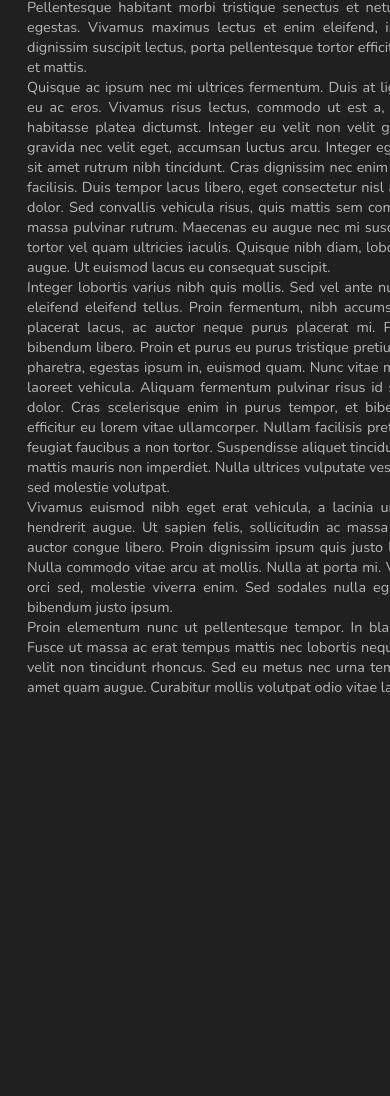
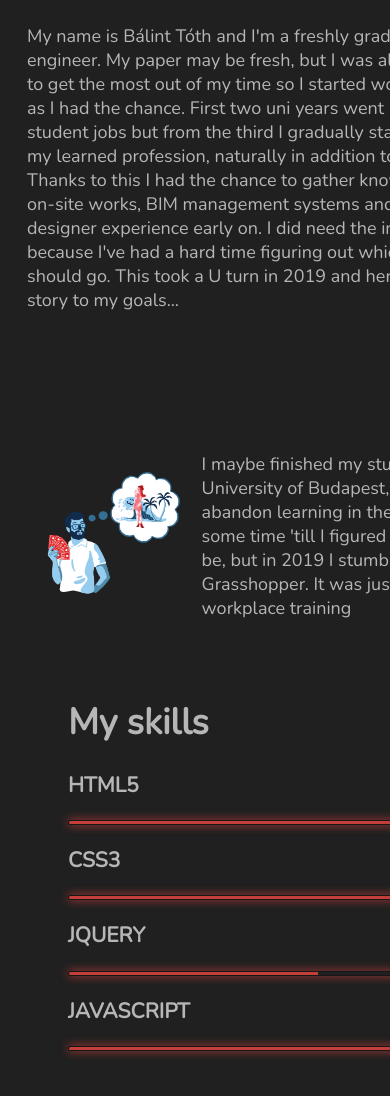
Before and after one commit to KennyKa/KennyKa.github.io, a plain HTML site: page cwsite/index.html in a window 390 px wide. Shown: the part 280-1376 px from the top of the page. Before the commit the page ends 991 px from the top, so only its background shows below. Drawn offline with nearby package versions, Linux system fonts and the light colour scheme.

Commit message:
About page changes

```diff
--- a/cwsite/index.html
+++ b/cwsite/index.html
@@ -77,37 +77,49 @@
             <!-- About start -->
             <div class="panel active" id="about">
                 <h1 class="title">About me</h1>
-                <div class="description">
-                    <p>
-                        Lorem ipsum dolor sit amet, consectetur adipiscing elit. Nam faucibus congue nulla, sit amet imperdiet dui tincidunt a.
-                        Donec turpis ante, dictum at dolor aliquet, pulvinar tempor purus. Pellentesque habitant morbi tristique senectus et
-                        netus et malesuada fames ac turpis egestas. Praesent non ex venenatis, volutpat tortor sed, pretium magna. Pellentesque
-                        habitant morbi tristique senectus et netus et malesuada fames ac turpis egestas. Vivamus maximus lectus et enim
-                        eleifend, in tristique erat commodo. Etiam dignissim suscipit lectus, porta pellentesque tortor efficitur in. Nullam
-                        vehicula sit amet mi et mattis.<br>Quisque ac ipsum nec mi ultrices fermentum. Duis at ligula semper arcu efficitur
-                        efficitur eu ac eros. Vivamus risus lectus, commodo ut est a, dignissim fringilla sapien. In hac habitasse platea dictumst.
-                        Integer eu velit non velit gravida congue. Donec nisl turpis, gravida nec velit eget, accumsan luctus arcu. Integer
-                        egestas odio nec ipsum malesuada, sit amet rutrum nibh tincidunt. Cras dignissim nec enim id iaculis. Morbi maximus
-                        facilisis facilisis. Duis tempor lacus libero, eget consectetur nisl aliquam vel. Donec sit amet porta dolor. Sed
-                        convallis vehicula risus, quis mattis sem commodo vel. Integer quis felis eget massa pulvinar rutrum. Maecenas eu augue
-                        nec mi suscipit semper id nec diam. Sed non tortor vel quam ultricies iaculis. Quisque nibh diam, lobortis eu velit
-                        eget, facilisis gravida augue. Ut euismod lacus eu consequat suscipit.<br>Integer lobortis varius nibh quis mollis. Sed
-                        vel ante nunc. Ut sem mi, porta ac nulla ut, eleifend eleifend tellus. Proin fermentum, nibh accumsan porttitor molestie,
-                        quam arcu placerat lacus, ac auctor neque purus placerat mi. Phasellus non volutpat turpis, id bibendum libero. Proin
-                        et purus eu purus tristique pretium ut vitae nisi.Phasellus at augue pharetra, egestas ipsum in, euismod quam. Nunc
-                        vitae massa nunc. Sed convallis odio vel laoreet vehicula. Aliquam fermentum pulvinar risus id sollicitudin. Aenean
-                        nec interdum dolor. Cras scelerisque enim in purus tempor, et bibendum dui egestas. Pellentesque efficitur eu lorem
-                        vitae ullamcorper. Nullam facilisis pretium nunc. Donec ut velit id ligula feugiat faucibus a non tortor. Suspendisse
-                        aliquet tincidunt dui a placerat. Proin consequat mattis mauris non imperdiet. Nulla ultrices vulputate vestibulum.
-                        Suspendisse iaculis nulla sed molestie volutpat.<br>Vivamus euismod nibh eget erat vehicula, a lacinia urna
-                        sollicitudin. Suspendisse non hendrerit augue. Ut sapien felis, sollicitudin ac massa id, pharetra tristique sem. Nulla
-                        auctor congue libero. Proin dignissim ipsum quis justo luctus, varius suscipit dui facilisis. Nulla commodo vitae arcu
-                        at mollis. Nulla at porta mi. Vivamus neque leo, venenatis non orci sed, molestie viverra enim. Sed sodales nulla eget
-                        lacus vehicula placerat. Etiam bibendum justo ipsum.<br>Proin elementum nunc ut pellentesque tempor. In blandit justo
-                        ac consectetur feugiat. Fusce ut massa ac erat tempus mattis nec lobortis neque. In quis lacus diam. Duis iaculis velit
-                        non tincidunt rhoncus. Sed eu metus nec urna tempor varius sed nec sem. Nam sit amet quam augue. Curabitur mollis volutpat
-                        odio vitae lacinia. Nam a malesuada lectus.
-                    </p>
+                <div class="subtitle left">Who am I?</div>
+                <div class="about first">
+                    <div class="about-description first">
+                        <p>My name is Bálint Tóth and I'm a freshly graduated structural engineer. My paper may be fresh, but I was always motivated
+                            to get the most out of my time so I started working as soon as I had the chance. First two uni years went by with various
+                            student jobs but from the third I gradually started to work in my learned profession, naturally in addition to my studies.
+                            Thanks to this I had the chance to gather knowledge about on-site works, BIM management systems and also get some designer
+                            experience early on. I did need the information because I've had a hard time figuring out which direction I should go.
+                            This took a U turn in 2019 and here it goes the story to my goals...
+                        </p>
+                    </div>
+                    <div class="about-img first">
+                        <img src="svg_img/flame-1384.png" alt="">
+                    </div>
+                </div>
+                <div class="subtitle right">My goals</div>
+                <div class="about second">
+                    <div class="about-description second">
+                        <p>I maybe finished my studies at Technical University of Budapest, but I'm not planing to abandon learning in the near
+                            future. It did take some time 'till I figured out what my way should be, but in 2019 I stumbled upon Rhino 3D and
+                            Grasshopper. It was just a side note at a workplace
+                            training</p>
+                    </div>
+                    <div class="about-img second">
+                        <img src="svg_img/cherry-591.png" alt="">
+                    </div>
+                </div>
+                <div class="skill-wrapper">
+                    <h1>My skills</h1>
+                    <ul class="skill-ul">
+                        <li class="skill-item">
+                            <h3>HTML5</h3><span class="bar"><span class="html"></span></span>
+                        </li>
+                        <li class="skill-item">
+                            <h3>CSS3</h3><span class="bar"><span class="css"></span></span>
+                        </li>
+                        <li class="skill-item">
+                            <h3>JQUERY</h3><span class="bar"><span class="jquery"></span></span>
+                        </li>
+                        <li class="skill-item">
+                            <h3>JAVASCRIPT</h3><span class="bar"><span class="javascript"></span></span>
+                        </li>
+                    </ul>
                 </div>
             </div>
             <!-- About end -->
--- a/cwsite/styles.css
+++ b/cwsite/styles.css
@@ -268,6 +268,7 @@ main .left-content{
     padding-left: 1.5rem;
     min-width: 600px;
     max-width: 850px;
+    width: 1000px;
     margin-right: auto;
     display: flex;
     max-height: 100vh;
@@ -523,6 +524,106 @@ main .right-content{
     transition: 0.2s ease-out;
 }
 
+.subtitle.left {
+    width: 100%;
+    margin-top: 30px;
+    margin-left: 10%;
+    font-size: 3rem;
+}
+
+.subtitle.right {
+    width: 100%;
+    margin-top: 30px;
+    margin-right: 10%;
+    font-size: 3rem;
+    text-align: end;
+}
+
+.about {
+    display: flex;
+    width: 100%;
+/*     background: green; */
+    min-height: 10rem;
+    align-items: center;
+}
+
+.about img{
+    width: 100%;
+    height: auto;
+}
+
+.about-description.first{
+    width: 85%;
+}
+
+.about-description.second {
+    width: 70%;
+}
+
+.about-img.first{
+    width: 15%
+}
+
+.about-img.second {
+    width: 30%
+}
+
+.about.second {
+    flex-direction: row-reverse;
+}
+
+.skill-wrapper {
+    width: 500px;
+    margin: 60px auto;
+    color: var(--text-primary);
+}
+
+.skill-ul {
+    list-style: none;
+    padding-left: 0;
+/*     columns: 2;
+    -webkit-columns: 2;
+    -moz-columns: 2; */
+}
+
+.skill-wrapper li {
+    margin: 20px 0;
+}
+
+.bar {
+    background: var(--bg-secondary);
+    display: block;
+    height: 3px;
+    border: 1px solid rgba(0,0,0,0.3);
+    border-radius: 3px;
+    overflow: hidden;
+    box-shadow: 0 0 10px var(--text-hover);
+}
+
+.bar span {
+    height: 3px;
+    float: left;
+    background: var(--text-hover);
+}
+
+.html {
+    width: 90%;
+}
+
+.css {
+    width: 65%;
+}
+
+.jquery {
+    width: 50%;
+}
+
+.javascript {
+    width: 70%;
+}
+
+
+
 
 @media screen and (max-width: 1200px) and  (max-height: 720px) {
 
@@ -682,6 +783,7 @@ main .right-content{
     .link-text {
         font-size: 1.3rem;
         font-weight: bold;
+        color: var(--text-primary);
         padding-bottom: 0px;
         margin-left: 0px;
         box-shadow: 0 4px 2px -2px var(--text-hover);
```
Also changed, not shown: cwsite/app.js (+11 -0 lines), cwsite/svg_img/cherry-591.png (added), cwsite/svg_img/flame-1384.png (added), cwsite/svg_img/method-draw-image (1).svg (added), cwsite/svg_img/undraw_Charts_re_5qe9.svg (added), cwsite/svg_img/undraw_Growing_qwt2.svg (added), cwsite/svg_img/undraw_Opened_re_i38e.svg (added), cwsite/svg_img/undraw_my_personal_files_8krs.svg (added), cwsite/svg_img/undraw_percentages_0rur.svg (added), cwsite/svg_img/undraw_profile_6l1l.svg (added), cwsite/svg_img/undraw_project_completed_w0oq.svg (added), cwsite/svg_img/undraw_social_user_lff0.svg (added).
